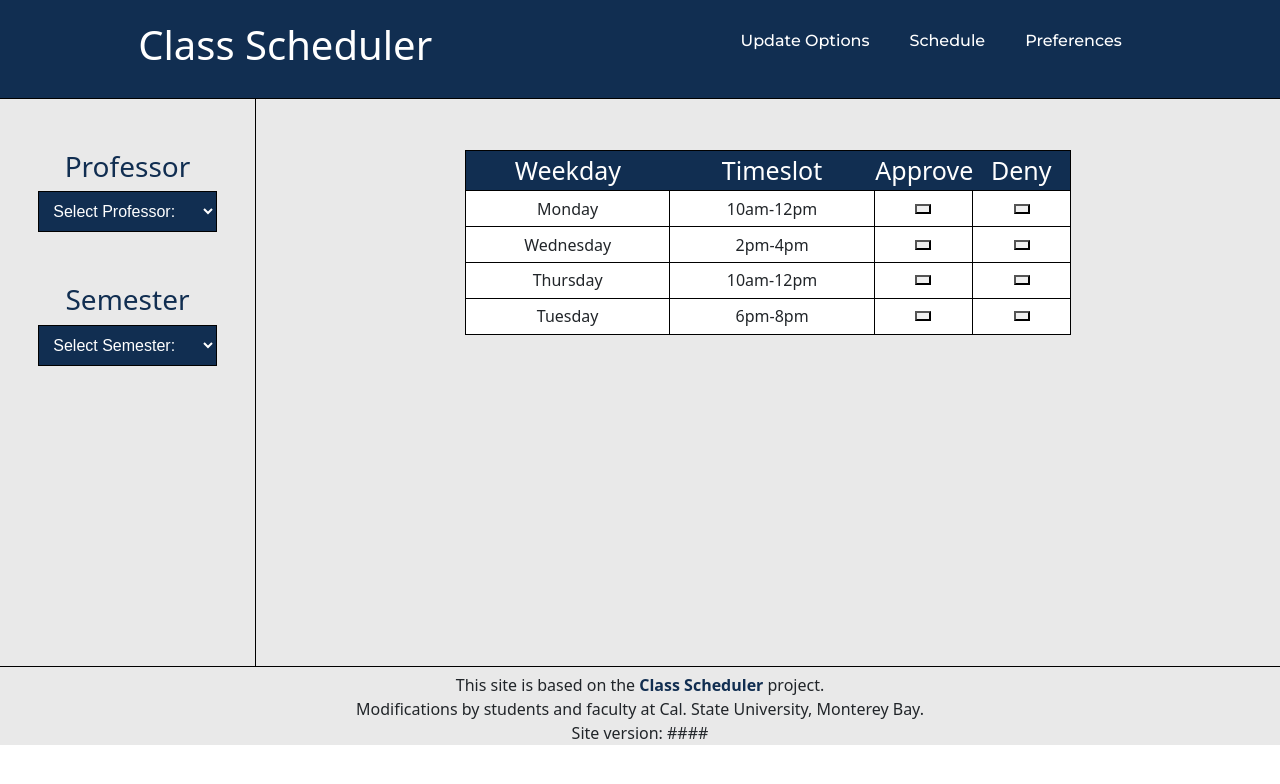
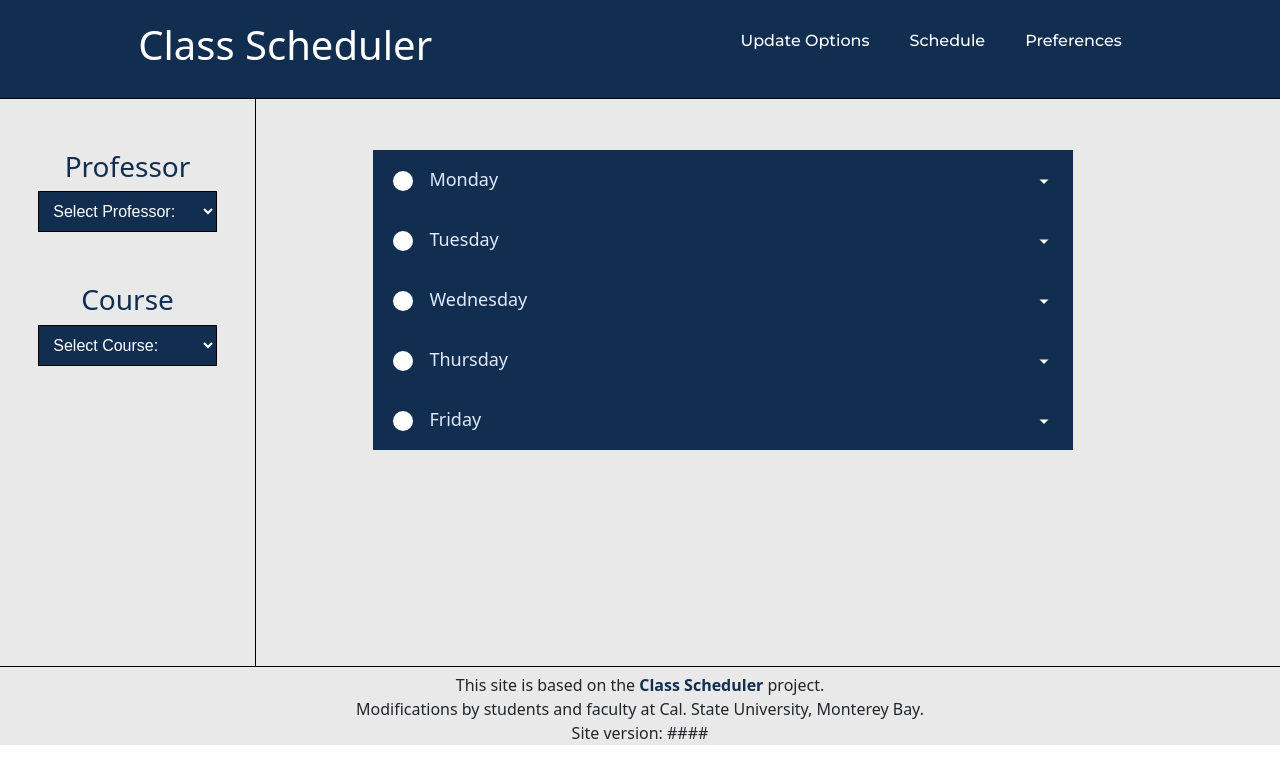
Before and after one commit to shahidul-csu/class-scheduler, a React (Create React App) app in the folder frontend/: page / in a window 1280 px wide. Shown: the top 784 px of the page. Built offline with nearby package versions, Linux system fonts and the light colour scheme.

Commit message:
Created another version of faculty submit preferences. this time with preferences in the display

```diff
--- /dev/null
+++ b/frontend/src/components/admin-faculty-preferences/Data.js
@@ -0,0 +1,177 @@
+import React from 'react';
+import { IoSchoolSharp } from "react-icons/io5";
+import * as IoIcons from 'react-icons/io';
+import * as RiIcons from 'react-icons/ri';
+
+export const Data = [
+  {
+    title: 'Monday',
+    path: '/Semester',
+    icon: <IoSchoolSharp />,
+    iconClosed: <RiIcons.RiArrowDownSFill />,
+    iconOpened: <RiIcons.RiArrowUpSFill />,
+
+    subNav: [
+      {
+        title: '8AM - 10AM',
+        path: '/overview/users',
+      },
+      {
+        title: '10AM - 12PM',
+        path: '/overview/revenue',
+      },
+      {
+        title: '12PM - 2PM',
+        path: '/overview/users',
+      },
+      {
+        title: '2PM - 4PM',
+        path: '/overview/revenue',
+      },
+      {
+        title: '4PM - 6PM',
+        path: '/overview/users',
+      },
+      {
+        title: '6PM - 8PM',
+        path: '/overview/users',
+      },
+    ]
+  },
+  {
+    title: 'Tuesday',
+    path: '/Semester',
+    icon: <IoSchoolSharp />,
+    iconClosed: <RiIcons.RiArrowDownSFill />,
+    iconOpened: <RiIcons.RiArrowUpSFill />,
+
+    subNav: [
+      {
+        title: '8AM - 10AM',
+        path: '/overview/users',
+      },
+      {
+        title: '10AM - 12PM',
+        path: '/overview/revenue',
+      },
+      {
+        title: '12PM - 2PM',
+        path: '/overview/users',
+      },
+      {
+        title: '2PM - 4PM',
+        path: '/overview/revenue',
+      },
+      {
+        title: '4PM - 6PM',
+        path: '/overview/users',
+      },
+      {
+        title: '6PM - 8PM',
+        path: '/overview/users',
+      },
+    ]
+  },
+  {
+    title: 'Wednesday',
+    path: '/Semester',
+    icon: <IoSchoolSharp />,
+    iconClosed: <RiIcons.RiArrowDownSFill />,
+    iconOpened: <RiIcons.RiArrowUpSFill />,
+
+    subNav: [
+      {
+        title: '8AM - 10AM',
+        path: '/overview/users',
+      },
+      {
+        title: '10AM - 12PM',
+        path: '/overview/revenue',
+      },
+      {
+        title: '12PM - 2PM',
+        path: '/overview/users',
+      },
+      {
+        title: '2PM - 4PM',
+        path: '/overview/revenue',
+      },
+      {
+        title: '4PM - 6PM',
+        path: '/overview/users',
+      },
+      {
+        title: '6PM - 8PM',
+        path: '/overview/users',
+      },
+    ]
+  },
+  {
+    title: 'Thursday',
+    path: '/Semester',
+    icon: <IoSchoolSharp />,
+    iconClosed: <RiIcons.RiArrowDownSFill />,
+    iconOpened: <RiIcons.RiArrowUpSFill />,
+
+    subNav: [
+      {
+        title: '8AM - 10AM',
+        path: '/overview/users',
+      },
+      {
+        title: '10AM - 12PM',
+        path: '/overview/revenue',
+      },
+      {
+        title: '12PM - 2PM',
+        path: '/overview/users',
+      },
+      {
+        title: '2PM - 4PM',
+        path: '/overview/revenue',
+      },
+      {
+        title: '4PM - 6PM',
+        path: '/overview/users',
+      },
+      {
+        title: '6PM - 8PM',
+        path: '/overview/users',
+      },
+    ]
+  },
+  {
+    title: 'Friday',
+    path: '/Semester',
+    icon: <IoSchoolSharp />,
+    iconClosed: <RiIcons.RiArrowDownSFill />,
+    iconOpened: <RiIcons.RiArrowUpSFill />,
+
+    subNav: [
+      {
+        title: '8AM - 10AM',
+        path: '/overview/users',
+      },
+      {
+        title: '10AM - 12PM',
+        path: '/overview/revenue',
+      },
+      {
+        title: '12PM - 2PM',
+        path: '/overview/users',
+      },
+      {
+        title: '2PM - 4PM',
+        path: '/overview/revenue',
+      },
+      {
+        title: '4PM - 6PM',
+        path: '/overview/users',
+      },
+      {
+        title: '6PM - 8PM',
+        path: '/overview/users',
+      },
+    ]
+  },
+];
--- a/frontend/src/components/admin-faculty-preferences/Display.js
+++ b/frontend/src/components/admin-faculty-preferences/Display.js
@@ -3,9 +3,8 @@
 import React, { useState } from 'react'
 import Dropdown from './Dropdown'
 import '../../styles/Display.css'
-import Header from '../Header'
-import Preference from './Preference'
-import Button from './Button'
+import { BrowserRouter as Router, Routes, Route } from 'react-router-dom';
+import PreferenceDropdown from './PreferenceDropdown';
 
 
 const Display = () => {
@@ -17,21 +16,11 @@ const Display = () => {
     {id:3, last_name: "Su"},
   ])
   const [semesters, setSemesters] = useState([
-    {id: 1, user_id: 1,name: "fall", year: "2019"},
-    {id: 2, user_id: 2,name: "spring", year: "2021"},
-    {id: 3, user_id: 2,name: "spring", year: "2019"},
-    {id: 4, user_id: 1,name: "fall", year: "2020"},
-    {id: 5, user_id: 3,name: "fall", year: "2019"},
-    {id: 6, user_id: 3,name: "spring", year: "2022"},
-    {id: 7, user_id: 2,name: "fall", year: "2020"},
+    {id: 1, user_id: 1,name: "CST 370"},
+    {id: 2, user_id: 2,name: "CST 338"},
+    {id: 3, user_id: 2,name: "CST 438"},
+    {id: 4, user_id: 1,name: "CST 497"},
   ])
-
-  const [preferences, setPreferences] = useState([
-    {"id": 1, "weekday": "Monday", "timeslot": "10am-12pm"},
-    {"id": 1, "weekday": "Wednesday", "timeslot": "2pm-4pm"},
-    {"id": 1, "weekday": "Thursday", "timeslot": "10am-12pm"},
-    {"id": 1, "weekday": "Tuesday", "timeslot": "6pm-8pm"},
-])
 
   return (
     <div className="Parent">
@@ -39,13 +28,14 @@ const Display = () => {
           <div className="Col1">
             <div className="Left">
                   <Dropdown name="Professor" group={professors}/>
-                  <Dropdown name="Semester" group={semesters} />
+                  <Dropdown name="Course" group={semesters} />
             </div>
           </div>
           <div className="Col2">
             <div className="Right">
-                  <Preference preferences={preferences} />
-                  {/* <Button /> */}
+                  <Router>
+                      <PreferenceDropdown />
+                  </Router>
             </div>
           </div>
         </div>
--- /dev/null
+++ b/frontend/src/components/admin-faculty-preferences/PreferenceDropdown.js
@@ -0,0 +1,41 @@
+import React, { useState } from 'react';
+import styled from 'styled-components';
+import { Data } from './Data';
+import { IconContext } from 'react-icons/lib';
+import PreferenceTimes from './PreferenceTimes';
+
+const SidebarNav = styled.nav`
+  background: #112E51;
+  width: 700px;
+  display: flex;
+  justify-content: center;
+
+  transition: 350ms;
+  z-index: 10;
+
+  margin-left: min(15px, 15px);
+  margin-right: min(15px, 15px);
+`;
+
+const SidebarWrap = styled.div`
+  width: 100%;
+  height: 100%;
+`;
+
+const PreferenceDropdown = () => {
+  return (
+    <>
+        <IconContext.Provider value={{ color: '#fff' }}>
+            <SidebarNav>
+                <SidebarWrap>
+                    {Data.map((item, index) => {
+                      return <PreferenceTimes item={item} key={index} />;
+                    })}
+                </SidebarWrap>
+            </SidebarNav>
+        </IconContext.Provider>
+    </>
+  )
+}
+
+export default PreferenceDropdown
--- /dev/null
+++ b/frontend/src/components/admin-faculty-preferences/PreferenceTimes.js
@@ -0,0 +1,97 @@
+import React, { useState } from 'react';
+import { Link } from 'react-router-dom';
+import styled from 'styled-components';
+import '../../styles/PreferenceDropdown.css'
+
+// css for the main element clicked to see dropdown
+const SidebarLink = styled(Link)`
+  display: flex;
+  color: #e1e9fc;
+  justify-content: space-between;
+  align-items: center;
+  padding: 20px;
+  list-style: none;
+  height: 60px;
+  text-decoration: none;
+  font-size: 18px;
+  &:hover {
+    background: #061d3d;
+    cursor: pointer;
+    color: #d4d4d4;
+  }
+`;
+
+const SidebarLabel = styled.span`
+  margin-left: 16px;
+`;
+
+// css for the drop down elements
+const DropdownLink = styled(Link)`
+  background: #414757;
+  height: 60px;
+  padding-left: 3rem;
+  display: flex;
+  align-items: center;
+  text-decoration: none;
+  color: white;
+  font-size: 18px;
+  &:hover {
+    background: #224599;
+    cursor: pointer;
+    color: #d4d4d4;
+  }
+`;
+
+const Score = styled.span`
+  margin-right: 20px;
+  margin-left: auto;
+
+`;
+
+const PreferenceTimes = ({ item }) => {
+    const [subnav, setSubnav] = useState(false);
+
+    const showSubnav = () => setSubnav(!subnav);
+
+    const change = () => {
+
+    }
+
+    return (
+      <>
+        <SidebarLink to={item.path} onClick={item.subNav && showSubnav}>
+          <div>
+            <button className='btn-weekday'></button>
+            <SidebarLabel>{item.title}</SidebarLabel>
+          </div>
+          <div>
+            {item.subNav && subnav
+              ? item.iconOpened
+              : item.subNav
+              ? item.iconClosed
+              : null}
+          </div>
+        </SidebarLink>
+        {subnav &&
+          item.subNav.map((item, index) => {
+            return (
+              <DropdownLink to={item.path} key={index}>
+                <button className='btn-weekday'></button>
+                <SidebarLabel>{item.title}</SidebarLabel>
+                <Score>
+                    LO
+                    <button className='btn-score'></button>
+                    <button className='btn-score'></button>
+                    <button className='btn-score'></button>
+                    <button className='btn-score'></button>
+                    <button className='btn-score'></button>
+                    HI
+                </Score>
+              </DropdownLink>
+            );
+          })}
+      </>
+    );
+  };
+
+  export default PreferenceTimes;
--- /dev/null
+++ b/frontend/src/styles/PreferenceDropdown.css
@@ -0,0 +1,21 @@
+.btn-weekday{
+    background-color: white;
+    border: none;
+    padding: 10px;
+    display: inline-block;
+    cursor: pointer;
+    border-radius: 100%;
+    vertical-align: middle;
+}
+
+.btn-score{
+    background-color: white;
+    border: none;
+    padding: 10px;
+    display: inline-block;
+    cursor: pointer;
+    border-radius: 100%;
+    vertical-align: middle;
+    margin-left: 20px;
+    margin-right: 20px;
+}
```
